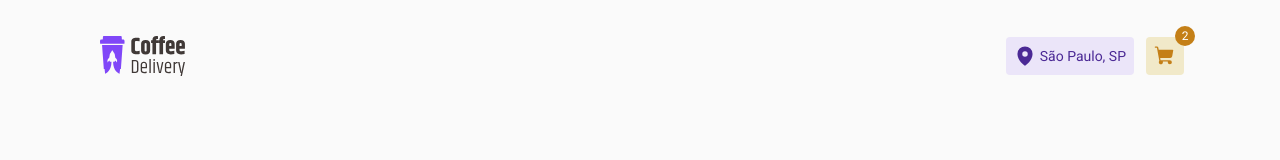
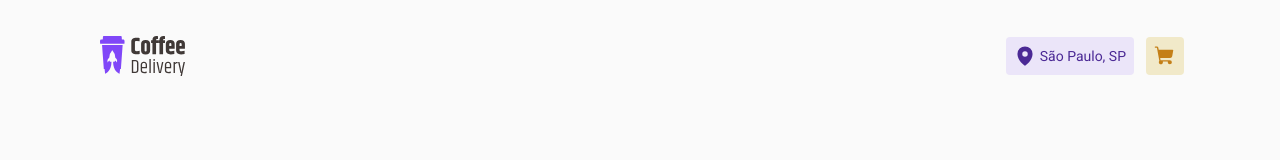
Before and after one commit to cleisonmp/coffee-delivery, a React (Vite) app: page / in a window 1280 px wide. Shown: the top 160 px of the page. Built offline with nearby package versions, Linux system fonts and the light colour scheme.

Commit message:
Added localStorage save to cart state

```diff
--- a/src/contexts/CartContext.tsx
+++ b/src/contexts/CartContext.tsx
@@ -1,4 +1,4 @@
-import { createContext, ReactNode, useState } from 'react'
+import { createContext, ReactNode, useEffect, useState } from 'react'
 import { CoffeeCartData } from '../@types/models'
 import { storeCoffeeList } from '../@types/storeCoffeeList'
 
@@ -8,36 +8,41 @@ interface CartContextInfo {
   removeCoffeeFromCart: (coffeeId: number) => void
   increaseCoffeeQtyInCart: (coffeeId: number) => void
   decreaseCoffeeQtyInCart: (coffeeId: number) => void
+  clearCart: () => void
 }
 export const CartContext = createContext({} as CartContextInfo)
 
 interface CartContextProviderProps {
   children: ReactNode
 }
-const FAKECARTLIST: CoffeeCartData[] = [
-  {
-    id: 1,
-    name: 'Expresso Tradicional',
-    type: 'expresso',
-    categories: ['Tradicional'],
-    description: 'O tradicional café feito com água quente e grãos moídos',
-    price: 9.9,
-    quantity: 2,
-    inventoryAmount: 99,
-  },
-  {
-    id: 2,
-    name: 'Expresso Americano',
-    type: 'expresso_americano',
-    categories: ['Tradicional'],
-    description: 'Expresso diluído, menos intenso que o tradicional',
-    price: 8.9,
-    quantity: 4,
-    inventoryAmount: 99,
-  },
-]
+
+const loadCartFromStorage = () => {
+  const storedStateAsJSON = localStorage.getItem(
+    '@cmp-coffeeshop:cart-state-1.0.0',
+  )
+
+  if (storedStateAsJSON) {
+    return JSON.parse(storedStateAsJSON)
+  }
+  return []
+}
 export function CartContextProvider({ children }: CartContextProviderProps) {
-  const [coffeeList, setCoffeeList] = useState<CoffeeCartData[]>(FAKECARTLIST)
+  const [coffeeList, setCoffeeList] = useState<CoffeeCartData[]>(
+    loadCartFromStorage(),
+  )
+
+  useEffect(() => {
+    // const stateJSON =
+
+    localStorage.setItem(
+      '@cmp-coffeeshop:cart-state-1.0.0',
+      JSON.stringify(coffeeList),
+    )
+  }, [coffeeList])
+
+  const clearCart = () => {
+    setCoffeeList([])
+  }
 
   const addCoffeeToShopCart = (coffeeId: number, quantityToInsert: number) => {
     setCoffeeList((coffeeListState) => {
@@ -122,6 +127,7 @@ export function CartContextProvider({ children }: CartContextProviderProps) {
         removeCoffeeFromCart,
         increaseCoffeeQtyInCart,
         decreaseCoffeeQtyInCart,
+        clearCart,
       }}
     >
       {children}
--- a/src/pages/Checkout/components/Cart.tsx
+++ b/src/pages/Checkout/components/Cart.tsx
@@ -5,7 +5,7 @@ import { CartContext } from '../../../contexts/CartContext'
 import { CoffeeCardSideways } from './CoffeeCardSideways'
 
 export function Cart() {
-  const { coffeeList } = useContext(CartContext)
+  const { coffeeList, clearCart } = useContext(CartContext)
   const navigateTo = useNavigate()
 
   useEffect(() => {
@@ -15,6 +15,7 @@ export function Cart() {
   }, [coffeeList?.length, navigateTo])
 
   const handleCompleteOrder = () => {
+    clearCart()
     navigateTo('/orderfinished')
   }
 
```
